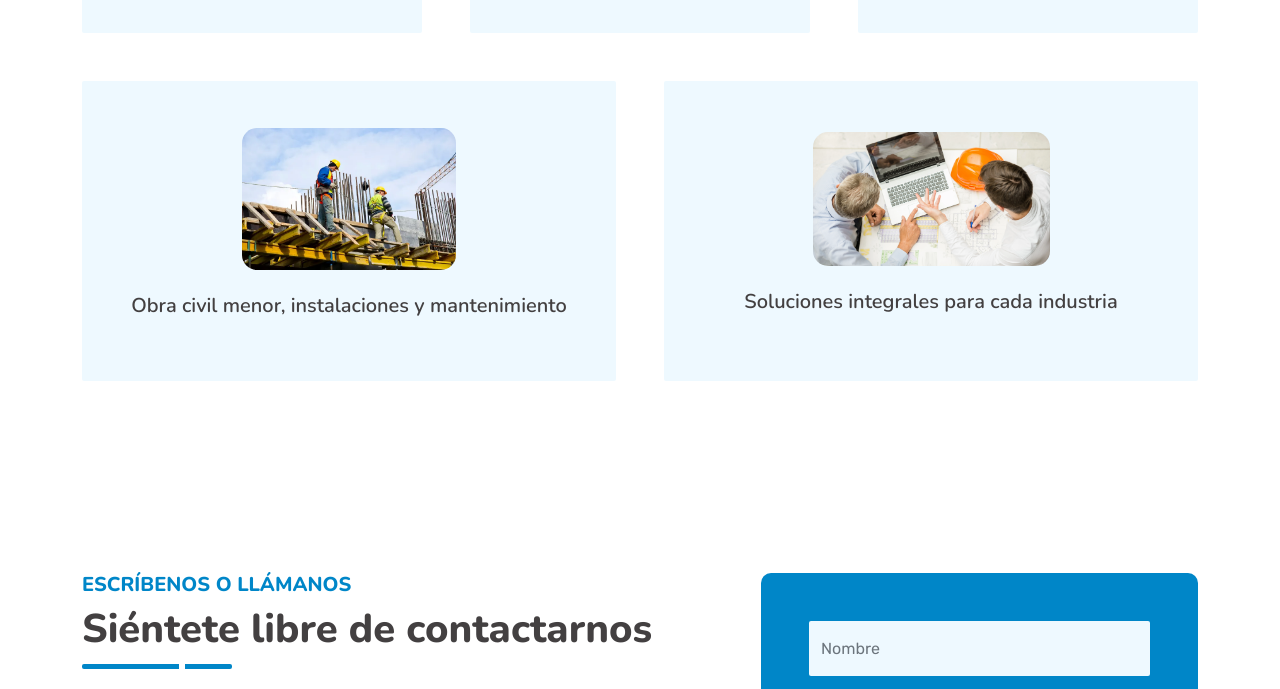
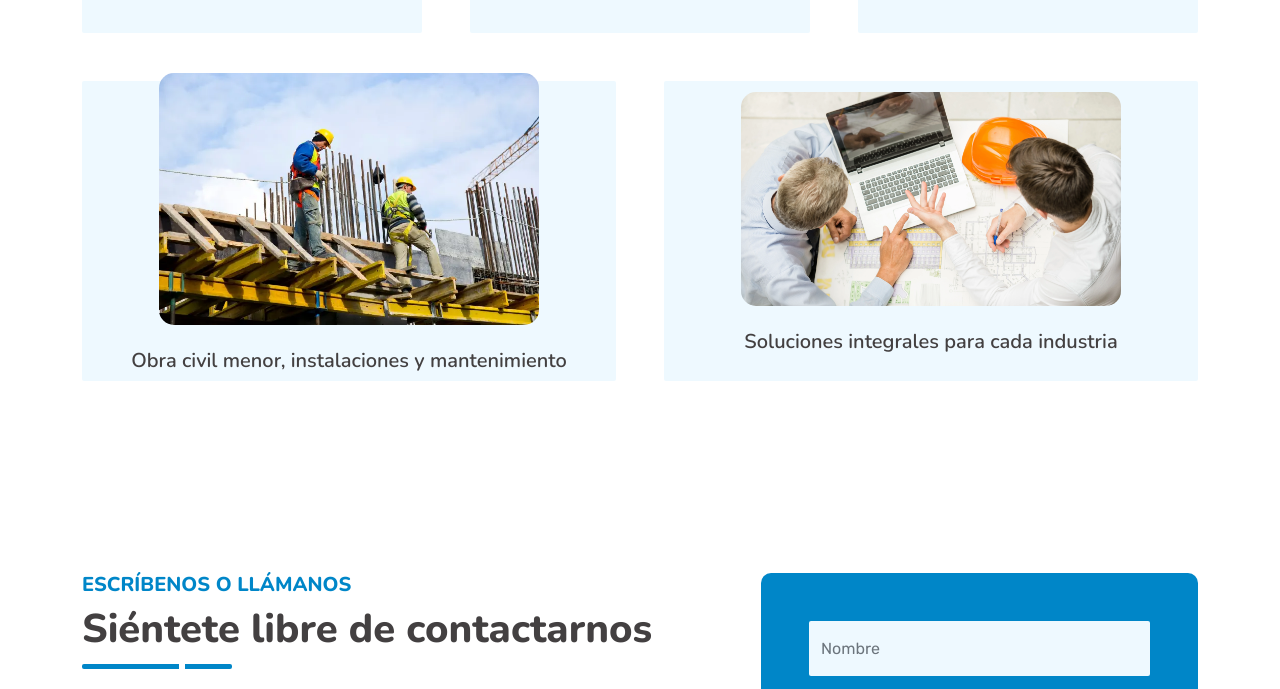
Before and after one commit to avilariosdiego/remeca, a plain HTML site: page index.html in a window 1280 px wide. Shown: the part 3106-3795 px from the top of the page. Drawn offline with nearby package versions, Linux system fonts and the light colour scheme; animation ran at ten frames a second.

Commit message:
Add files via upload

```diff
--- a/index.html
+++ b/index.html
@@ -299,7 +299,7 @@
             </div>
             <div class="col-lg-6 col-md-6 wow zoomIn" data-wow-delay="0.3s">
                 <div class="service-item bg-light rounded d-flex flex-column align-items-center justify-content-center text-center">
-                    <img src="img/obra.webp" width="45%" style="border-radius: 15px">
+                    <img src="img/obra.webp" width="80%" style="border-radius: 15px">
                     <br>
                     <h5 class="mb-3">Obra civil menor, instalaciones y mantenimiento</h5>
                     <a class="btn btn-lg btn-primary rounded" href="obra.html">
@@ -309,7 +309,7 @@
             </div>
             <div class="col-lg-6 col-md-6 wow zoomIn" data-wow-delay="0.6s">
                 <div class="service-item bg-light rounded d-flex flex-column align-items-center justify-content-center text-center">
-                    <img src="img/soluciones.webp" width="50%" style="border-radius: 15px">
+                    <img src="img/soluciones.webp" width="80%" style="border-radius: 15px">
                     <br>
                     <h5 class="mb-3">Soluciones integrales para cada industria</h5>
                     <a class="btn btn-lg btn-primary rounded" href="soluciones.html">
```
